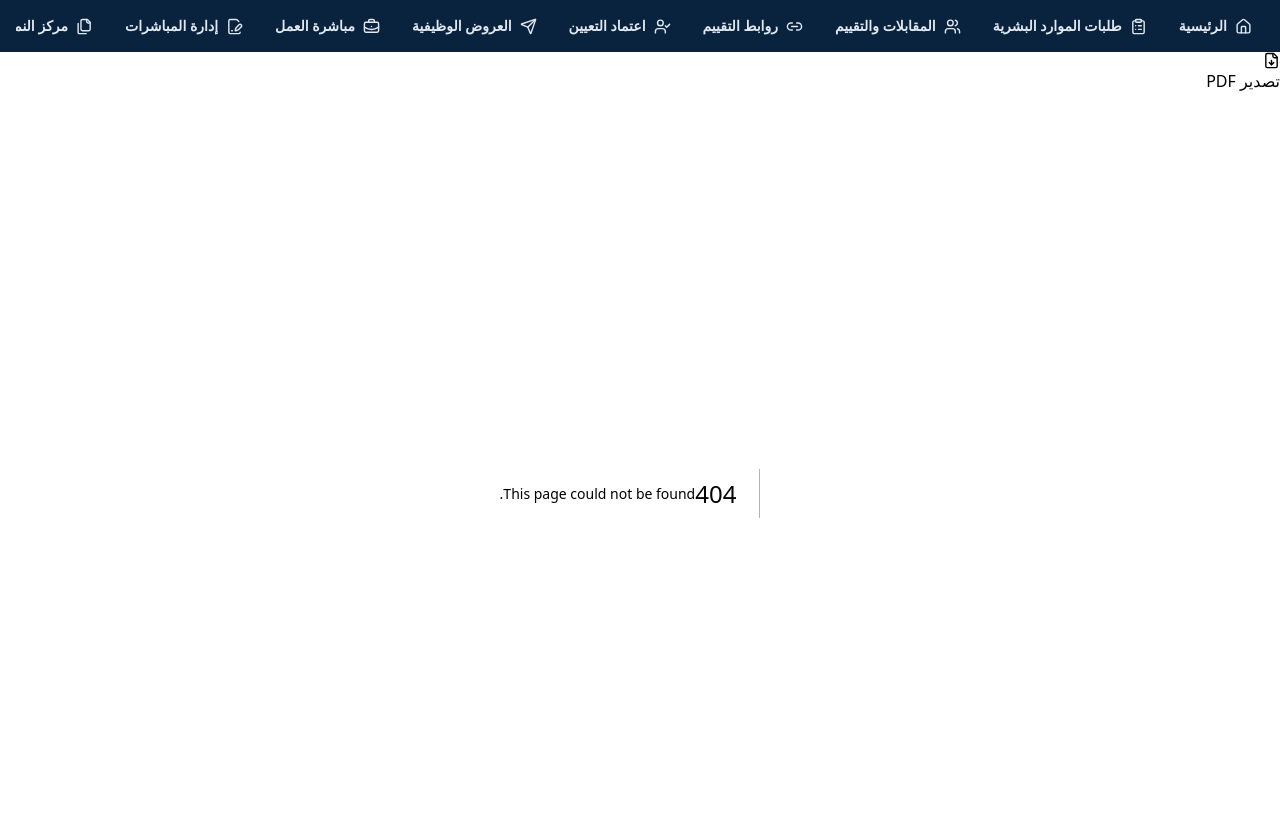
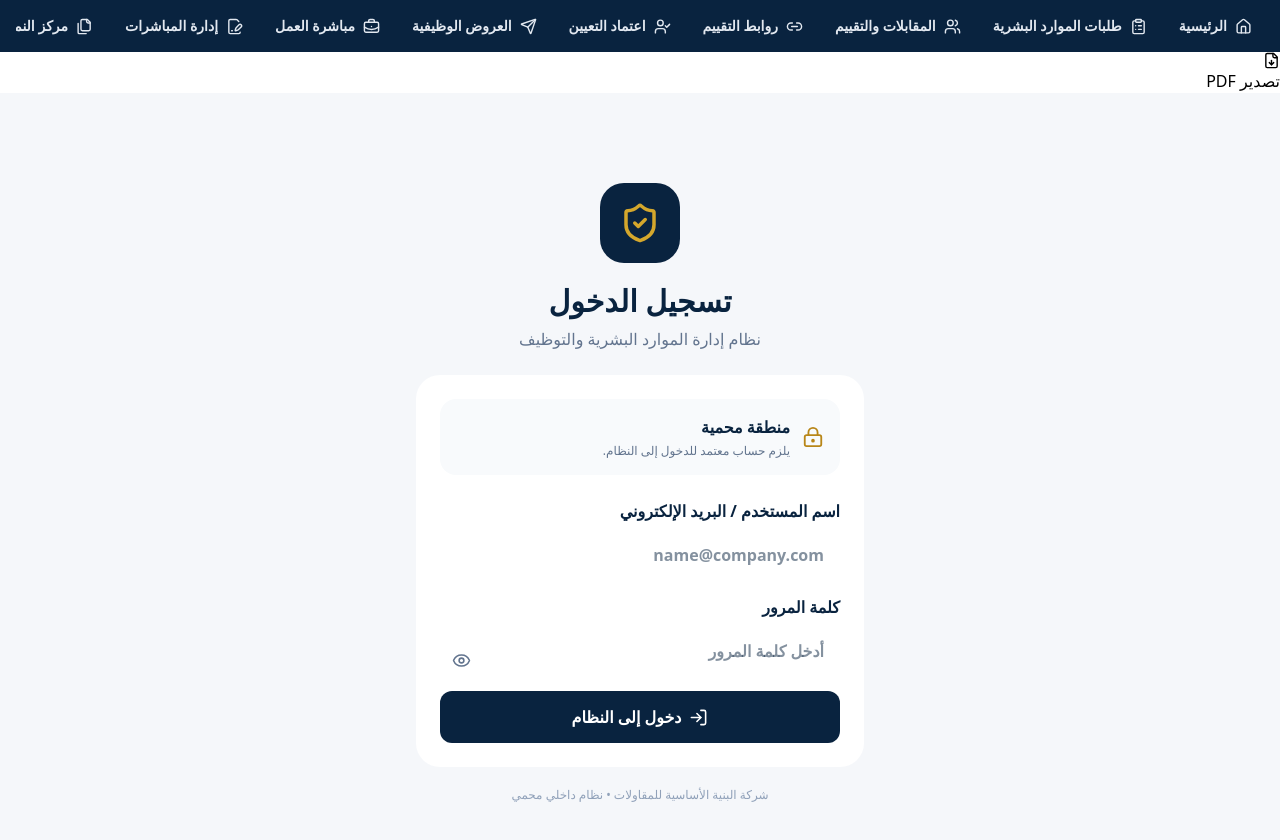
Before and after one commit to tempo033/hr2, a Next.js app: page /login in a window 1280 px wide. Before the commit this address had no page. Shown: the top 840 px of the page. Built offline with nearby package versions, Linux system fonts and the light colour scheme; no server answers.

Commit message:
Add secure Arabic login screen

```diff
--- /dev/null
+++ b/app/login/page.tsx
@@ -0,0 +1,117 @@
+'use client'
+
+import { FormEvent, useEffect, useState } from 'react'
+import { LockKeyhole, LogIn, ShieldCheck, Eye, EyeOff } from 'lucide-react'
+import { useRouter, useSearchParams } from 'next/navigation'
+import { supabase } from '@/lib/supabase'
+
+export default function LoginPage() {
+  const router = useRouter()
+  const searchParams = useSearchParams()
+  const [email, setEmail] = useState('')
+  const [password, setPassword] = useState('')
+  const [showPassword, setShowPassword] = useState(false)
+  const [loading, setLoading] = useState(false)
+  const [error, setError] = useState('')
+
+  useEffect(() => {
+    supabase.auth.getSession().then(({ data }) => {
+      if (data.session) router.replace(searchParams.get('next') || '/')
+    })
+  }, [router, searchParams])
+
+  async function submit(event: FormEvent) {
+    event.preventDefault()
+    setError('')
+    setLoading(true)
+
+    const { data, error: signInError } = await supabase.auth.signInWithPassword({ email: email.trim(), password })
+    if (signInError || !data.session?.access_token) {
+      setError('اسم المستخدم أو كلمة المرور غير صحيحة.')
+      setLoading(false)
+      return
+    }
+
+    const sessionResponse = await fetch('/api/auth/session', {
+      method: 'POST',
+      headers: { 'Content-Type': 'application/json' },
+      body: JSON.stringify({ access_token: data.session.access_token }),
+    })
+
+    if (!sessionResponse.ok) {
+      await supabase.auth.signOut()
+      setError('تعذر إنشاء جلسة آمنة. حاول مرة أخرى.')
+      setLoading(false)
+      return
+    }
+
+    router.replace(searchParams.get('next') || '/')
+    router.refresh()
+  }
+
+  return (
+    <main dir="rtl" className="min-h-screen bg-[#f5f7fa] flex items-center justify-center px-4 py-10">
+      <div className="w-full max-w-md">
+        <div className="text-center mb-6">
+          <div className="mx-auto w-20 h-20 rounded-3xl bg-[#09233f] text-[#d4a72c] flex items-center justify-center shadow-xl">
+            <ShieldCheck size={42} />
+          </div>
+          <h1 className="text-3xl font-black text-[#09233f] mt-5">تسجيل الدخول</h1>
+          <p className="text-slate-500 mt-2">نظام إدارة الموارد البشرية والتوظيف</p>
+        </div>
+
+        <section className="bg-white border-2 border-slate-200 rounded-3xl p-6 md:p-8 shadow-xl">
+          <div className="flex items-center gap-3 mb-6 p-4 rounded-2xl bg-slate-50 border border-slate-200">
+            <LockKeyhole className="text-[#b88618]" size={22} />
+            <div>
+              <div className="font-black text-[#09233f]">منطقة محمية</div>
+              <div className="text-xs text-slate-500 mt-1">يلزم حساب معتمد للدخول إلى النظام.</div>
+            </div>
+          </div>
+
+          <form onSubmit={submit} className="space-y-4">
+            <label className="block font-bold text-[#09233f]">
+              اسم المستخدم / البريد الإلكتروني
+              <input
+                type="email"
+                value={email}
+                onChange={e => setEmail(e.target.value)}
+                autoComplete="username"
+                required
+                className="mt-2 w-full border-2 border-slate-200 rounded-xl px-4 py-3 bg-white"
+                placeholder="name@company.com"
+              />
+            </label>
+
+            <label className="block font-bold text-[#09233f]">
+              كلمة المرور
+              <div className="relative mt-2">
+                <input
+                  type={showPassword ? 'text' : 'password'}
+                  value={password}
+                  onChange={e => setPassword(e.target.value)}
+                  autoComplete="current-password"
+                  required
+                  className="w-full border-2 border-slate-200 rounded-xl px-4 py-3 pl-12 bg-white"
+                  placeholder="أدخل كلمة المرور"
+                />
+                <button type="button" onClick={() => setShowPassword(v => !v)} className="absolute left-3 top-1/2 -translate-y-1/2 text-slate-500" aria-label="إظهار كلمة المرور">
+                  {showPassword ? <EyeOff size={19} /> : <Eye size={19} />}
+                </button>
+              </div>
+            </label>
+
+            {error && <div className="rounded-xl bg-red-50 border-2 border-red-200 text-red-700 p-3 text-sm font-bold">{error}</div>}
+
+            <button disabled={loading} className="w-full bg-[#09233f] hover:bg-[#12385d] disabled:opacity-60 text-white rounded-xl px-5 py-3.5 font-black flex items-center justify-center gap-2 transition">
+              <LogIn size={19} />
+              {loading ? 'جاري التحقق...' : 'دخول إلى النظام'}
+            </button>
+          </form>
+        </section>
+
+        <p className="text-center text-xs text-slate-400 mt-5">شركة البنية الأساسية للمقاولات • نظام داخلي محمي</p>
+      </div>
+    </main>
+  )
+}
```
